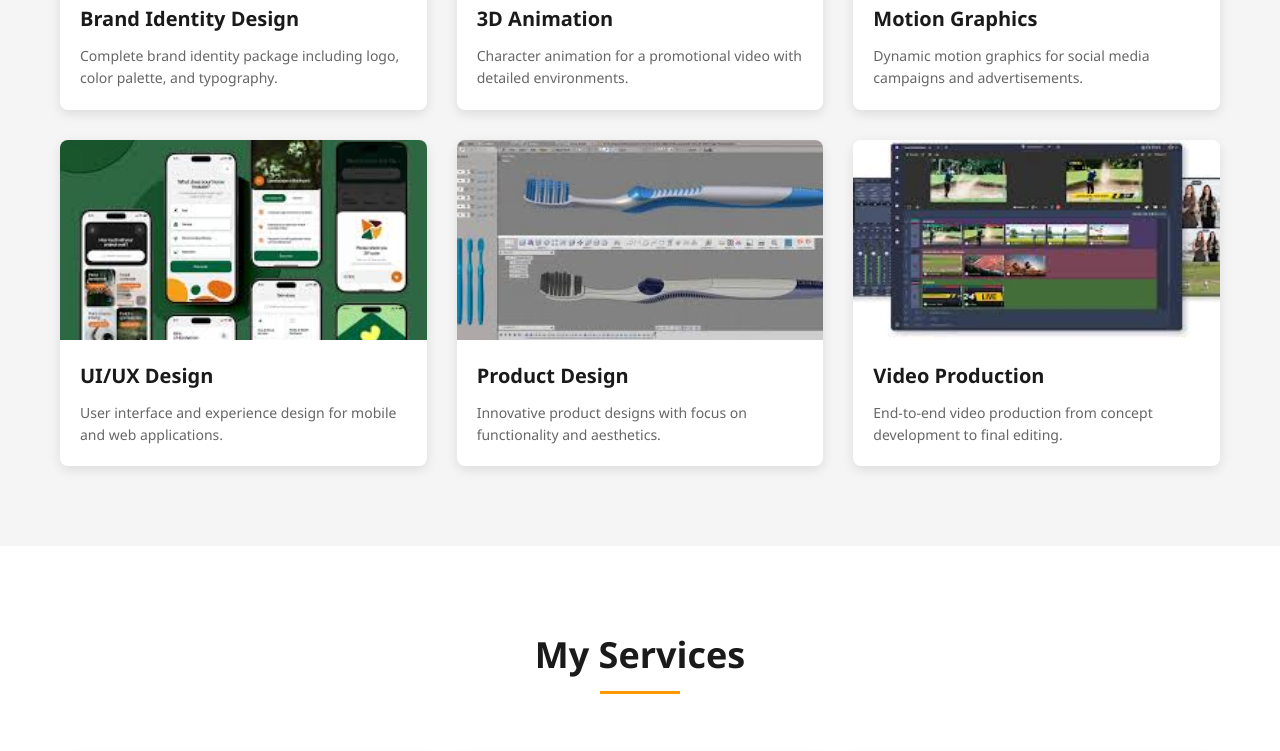
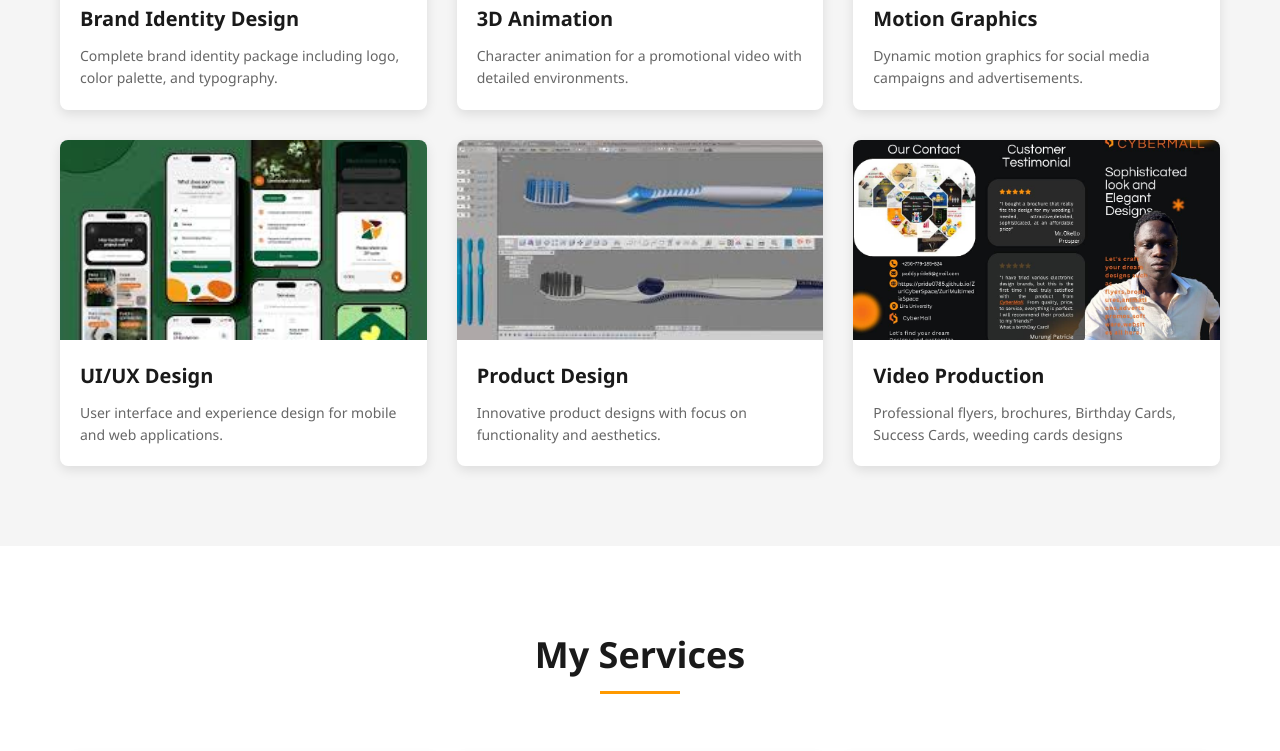
Before and after one commit to PRIDE0785/ZuriCyberSpace, a plain HTML site: page ZuriMultimediaSpace.html in a window 1280 px wide. Shown: the part 1854-2605 px from the top of the page. Drawn offline with Linux system fonts and the light colour scheme.

Commit message:
Update ZuriMultimediaSpace.html

```diff
--- a/ZuriMultimediaSpace.html
+++ b/ZuriMultimediaSpace.html
@@ -1329,21 +1329,21 @@
                 </div>
                 <div class="portfolio-item fade-in">
                     <div class="portfolio-img">
-                        <img src="videoProduction.jfif">
+                        <img src="IMG-20251119-WA0001.jpg">
                         <div class="portfolio-overlay">
                             <div class="portfolio-actions">
                                 <button class="portfolio-btn order-btn" data-project="Video Production">
                                     <i class="fas fa-shopping-cart"></i> Order
                                 </button>
                                 <button class="portfolio-btn download-btn" data-file="video-production-sample.zip">
-                                    <a href="videoProduction.jfif" download><i class="fas fa-download"></i> Download Sample</a>
+                                    <a href="IMG-20251119-WA0001.jpg" download><i class="fas fa-download"></i> Download Sample</a>
                                 </button>
                             </div>
                         </div>
                     </div>
                     <div class="portfolio-content">
                         <h3>Video Production</h3>
-                        <p>End-to-end video production from concept development to final editing.</p>
+                        <p>Professional flyers, brochures, Birthday Cards, Success Cards, weeding cards designs</p>
                     </div>
                 </div>
             </div>
@@ -1370,8 +1370,8 @@
                         </div>
                         <div class="service-card fade-in">
                             <i class="fas fa-film"></i>
-                            <h3>Video Production</h3>
-                            <p>Professional video creation, editing, and post-production services.</p>
+                            <h3>Graphics Designs</h3>
+                            <p>Professional flyers, brochures, Birthday Cards, Success Cards ,Logos creation and design</p>
                         </div>
                         <div class="service-card fade-in">
                             <i class="fas fa-cube"></i>
```
